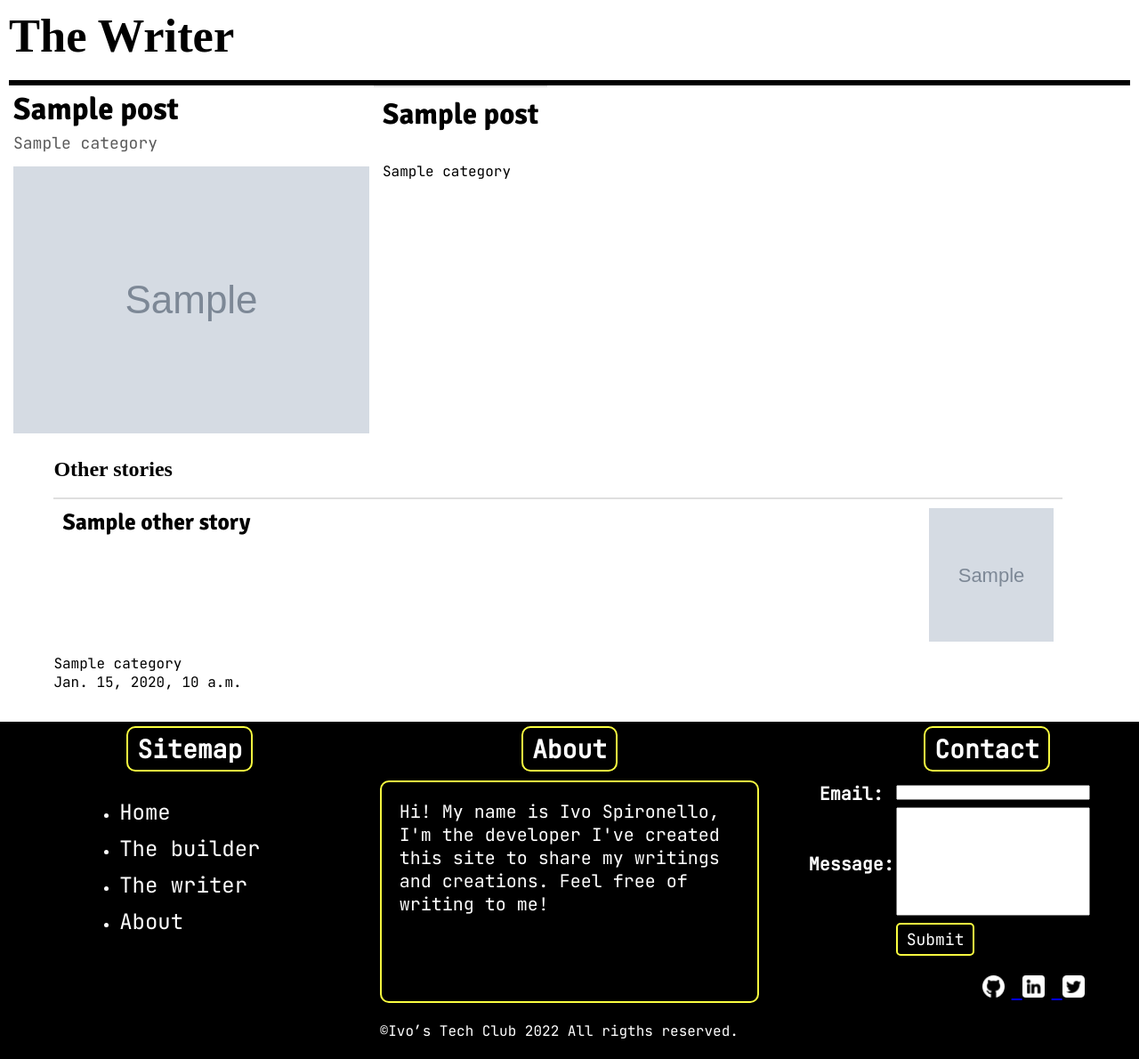
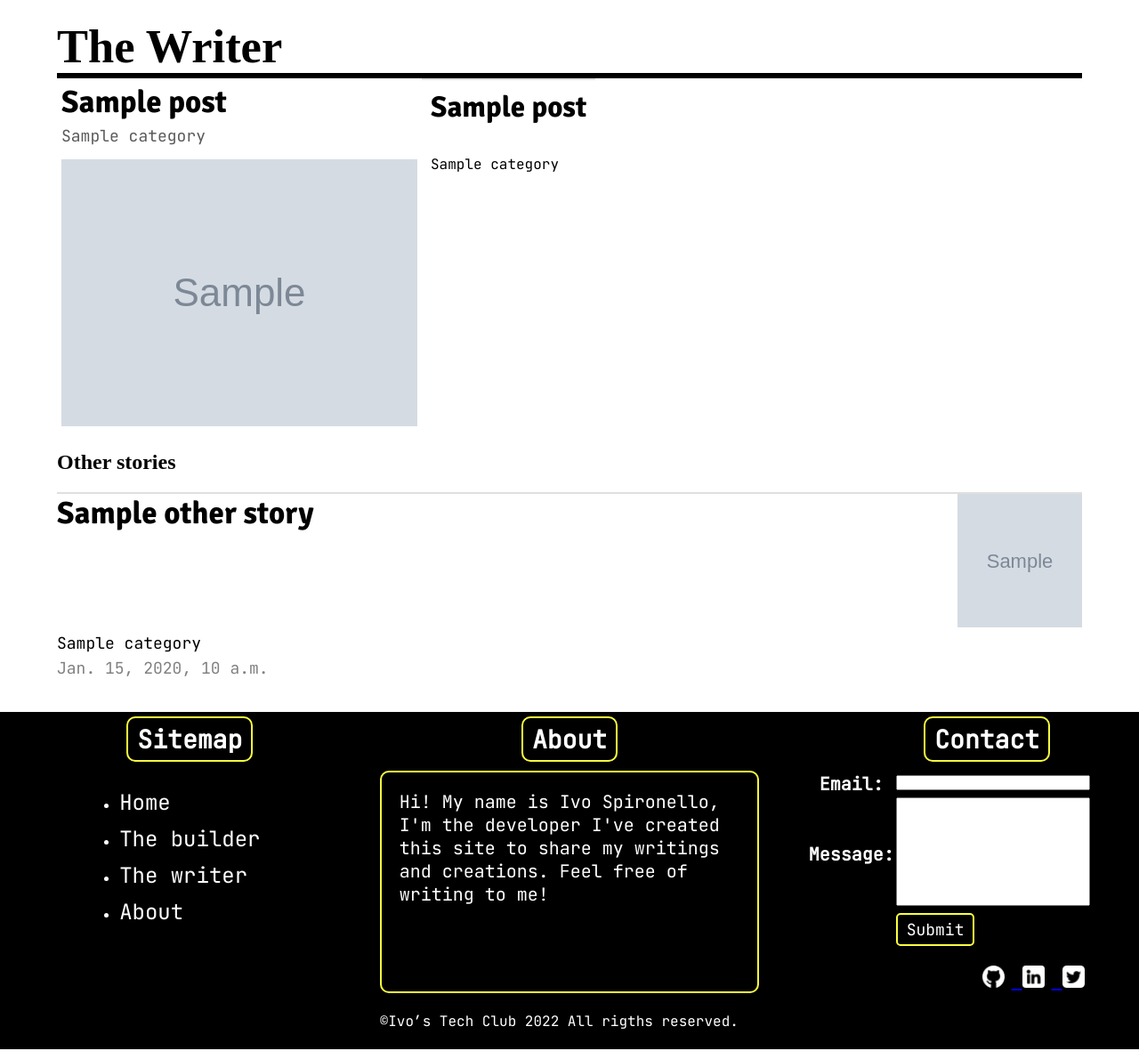
Before and after one commit to aphxtwin/IvoTechClub, a Django app: template home/templates/home/the-writer.html in a window 1280 px wide. Shown: the part 102-1292 px from the top of the page at 89% size. Run offline with Django 4.2, Linux system fonts and the light colour scheme; tables that the repository leaves empty hold one stand-in row (values such as "Sample post"); the template is opened without the code that fills it: values that come from a table or form of the project are taken from there, most other values are stand-ins (such as "Sample title", 1, 10 or a date in 2020); grey boxes marked "Sample" are stand-in pictures.

Commit message:
last commit

```diff
--- a/home/static/home/stylesheet/style_thewriter.css
+++ b/home/static/home/stylesheet/style_thewriter.css
@@ -5,9 +5,11 @@
 
 
 .hero-text {
+    border-bottom: 6px solid black;
     text-align: start;
     position: relative;
-    padding: 10px;
+    padding: 0px;
+    margin-top: 20px;
     color: rgb(0, 0, 0);
     font-size: 35px;
     font-family: 'Press Start 2P';
@@ -16,7 +18,6 @@
 
 
 .container {
-    border-top: 6px solid black;
     margin: 10px;
     display: flex;
     flex-direction: column;
@@ -75,8 +76,6 @@
     font-family: 'JetBrains Mono';
 }
 
-
-
 .h2-other-stories {
     font-family: 'Press Start 2P';
     margin: 18px 0px;
@@ -100,7 +99,7 @@
     display: flex;
     flex-direction: row;
     justify-content: space-between;
-    margin: 10px;
+    margin: 0px;
 }
 
 .other-title h2 {
@@ -111,6 +110,8 @@
 
 .other-footer {
     font-family: 'JetBrains Mono';
+    line-height: 1.54;
+    font-size: 18px;
 }
 
 .other-image img {
@@ -120,10 +121,23 @@
 }
 
 @media only screen and (min-width: 600px) {
+    .container{
+        margin: 2px 5%;
+    }
+
     .content-wrap {
         display:flex;
         flex-direction: row;
     }
+
+    .top-story {
+        transition: all opacity .15s linear;
+    }
+    .top-story :hover{
+        opacity: .6;
+
+    }
+
     .secondary-container {
         margin-top: 0;
     }
@@ -134,6 +148,27 @@
         color: black;
         text-decoration: none;
     }
+    .other-container {
+        margin: 0px;
+        width: 100%;
+    }
+    .other-stories{
+        margin-top: 20px;
+    }
+    .other-header{
+        margin: 0;
+    }
+    .other-title{
+        width: 40%;
+    }
+    .other-title h2 {
+        font-size: 35px;
+    }
 
-
+    .other-category {
+            color: rgb(0, 0, 0);
+    }
+    .other-date {
+            color: gray;
+    }
 }
--- a/home/templates/home/the-writer.html
+++ b/home/templates/home/the-writer.html
@@ -10,12 +10,11 @@
 
 {% block content %}
 
-<div class="hero-text">
-    <h1 id="TWh1">The Writer</h1>
-</div>
+<div class="container">
+    <div class="hero-text">
+        <h1 id="TWh1">The Writer</h1>
+    </div>
 
-
-<div class="container">
     <div class="content-wrap">
         {% for post in top_story %}
         <div class="top-story">
@@ -45,14 +44,21 @@
     <div class="other-container">
         <h2 class="h2-other-stories"> Other stories</h2>
         {% for i in other_stories %}
-
             <div class="other-stories">
                 <a href="{{ post.slug }}">
                     <div class="other-header">
                         <div class="other-title">
                             <h2>{{i.title}}</h2>
                         </div>
-                        <div class="other-image"><img src="{{i.image.url}}"></div>
+                        {% if i.image.url != none %}
+                            <div class="other-image">
+                                <img src="{{i.image.url}}">
+                            </div>
+                        {% else %}
+                            <div class="other-image">
+                                <img src="{% static 'home/pics/main-pics/writer_crop.png' %}">
+                            </div>
+                        {% endif %}
                     </div>
                     <div class="other-footer">
                         <div class="other-category">{{i.category}}</div>
```
Also changed, not shown: media/mobmafiapanda_1joddh1.png (added), media/sadia_9iKMwEa.jfif (added), media/sadia_ZutVuxf.jfif (added), media/twitter_2mE1ahg.jfif (added), media/twitter_8TD3FaG.jfif (added).
